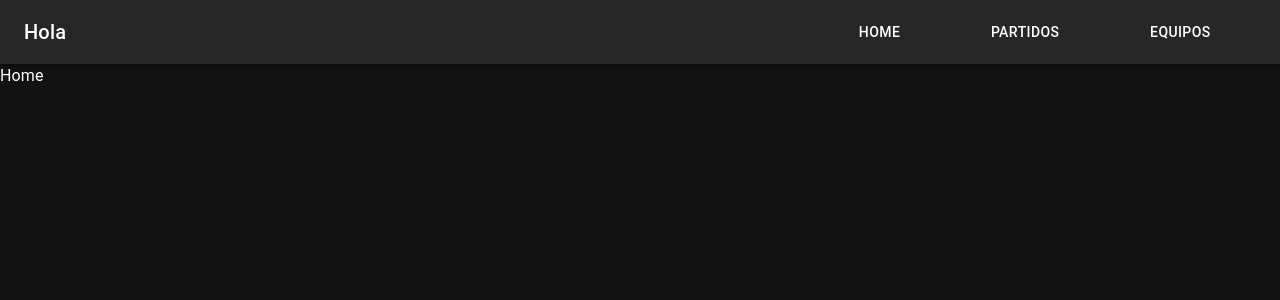
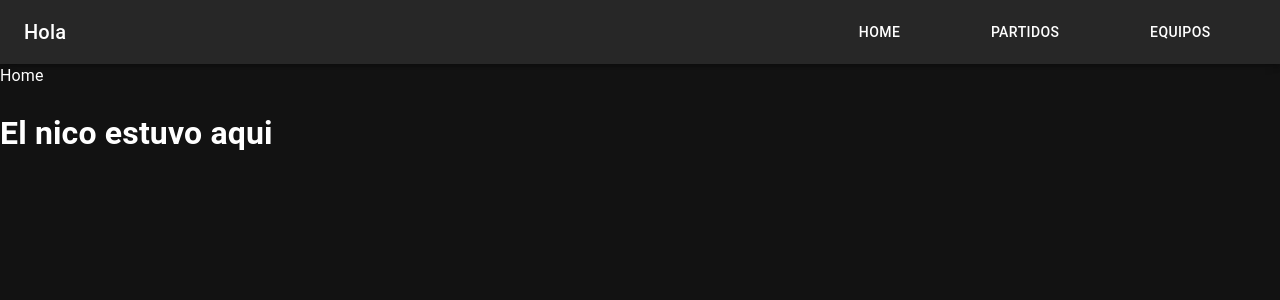
Before and after one commit to gguzmann/mundialQatar, a React (Vite) app: page /home in a window 1280 px wide. Shown: the top 300 px of the page. Built offline with nearby package versions, Linux system fonts and the light colour scheme.

Commit message:
First commit branch

```diff
--- a/src/components/Home.jsx
+++ b/src/components/Home.jsx
@@ -1,7 +1,10 @@
-import React from 'react'
+import React from "react";
 
 export const Home = () => {
   return (
-    <div>Home</div>
-  )
-}
+    <>
+      <div>Home</div>
+      <h1>El nico estuvo aqui</h1>
+    </>
+  );
+};
```
